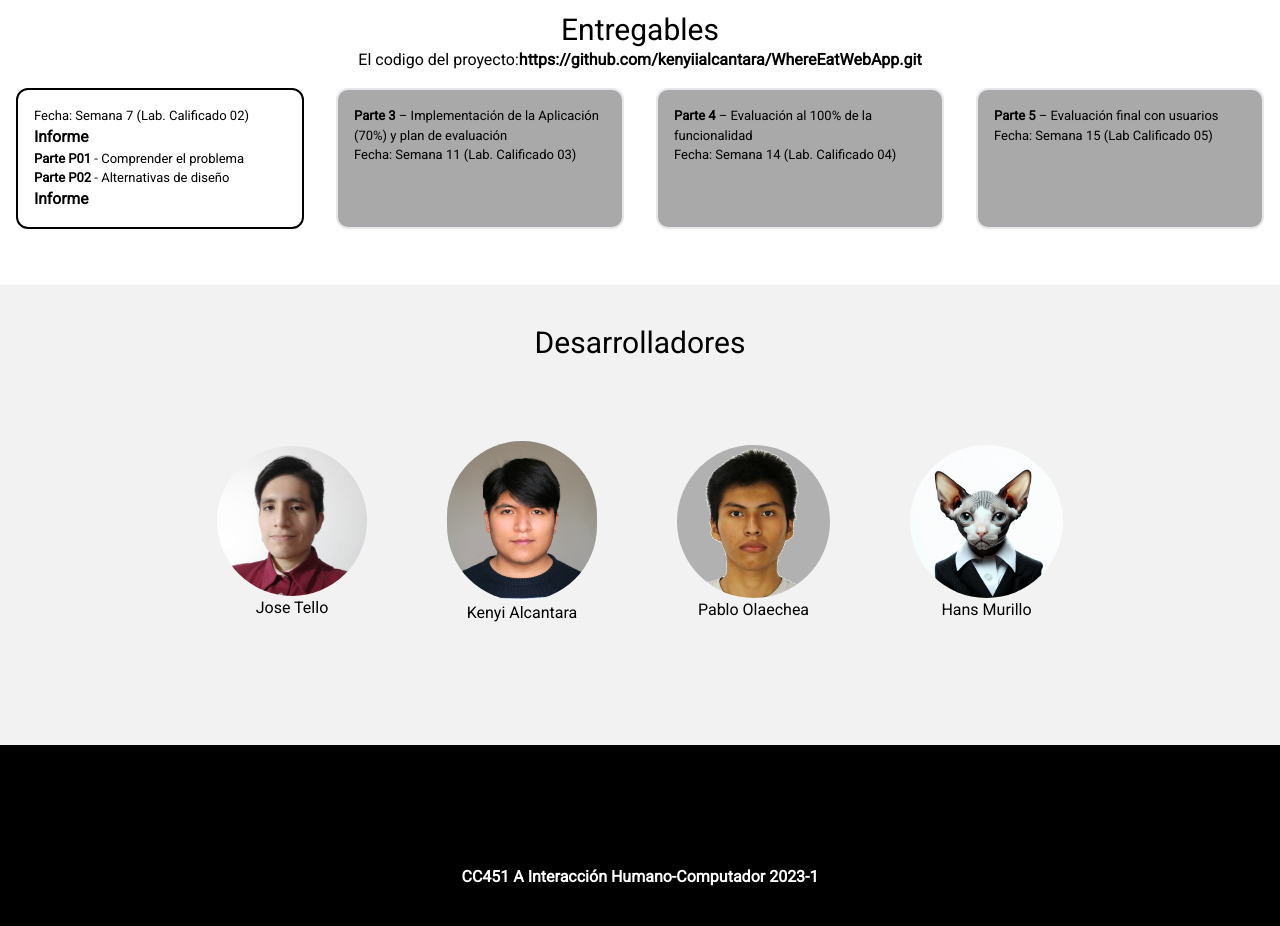
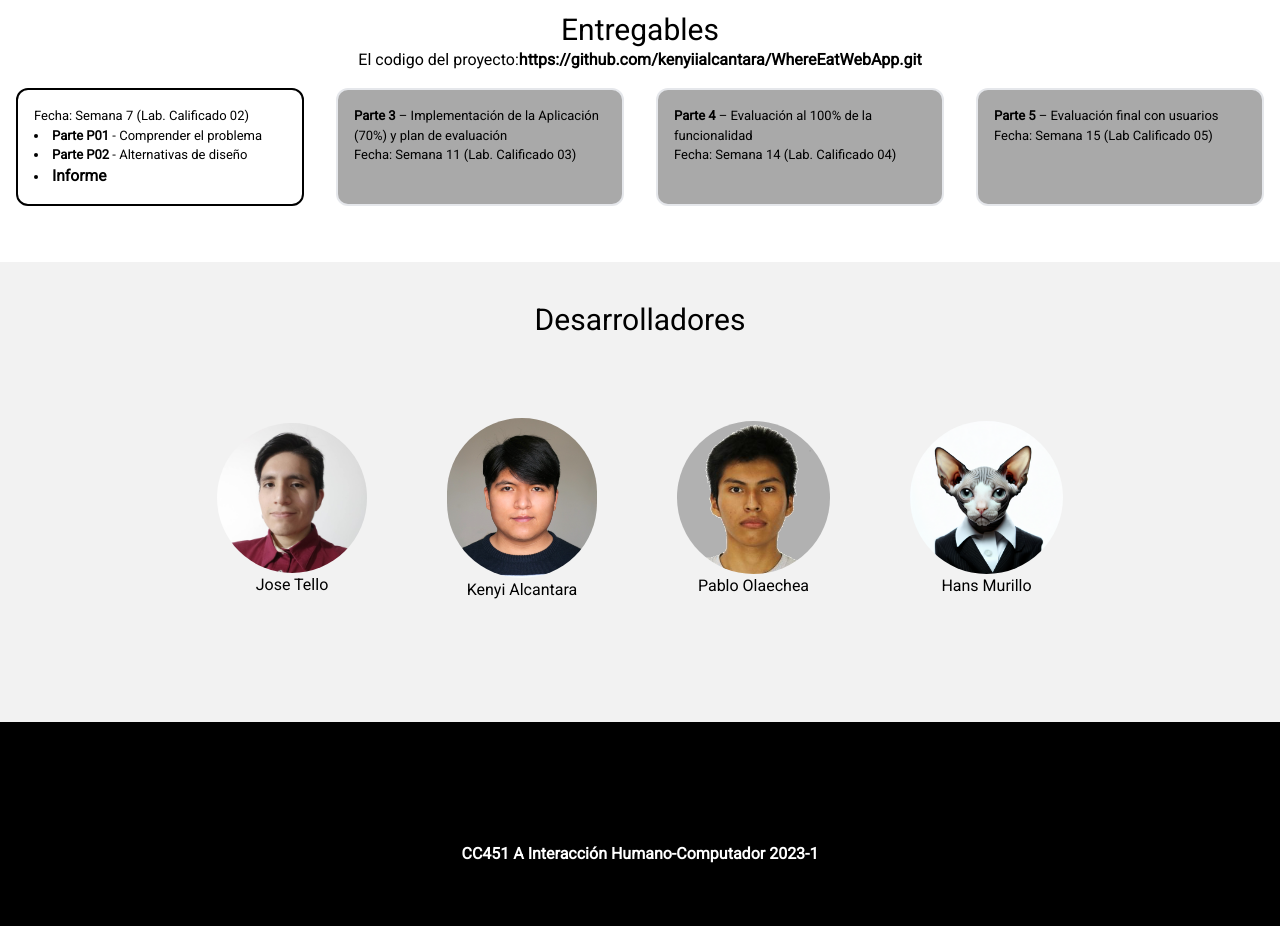
Before and after one commit to kenyiialcantara/WhereEatWebPage, a plain HTML site: page index.html in a window 1280 px wide. Shown: the part 3320-4246 px from the top of the page. Drawn offline with nearby package versions, Linux system fonts and the light colour scheme.

Commit message:
Update index.html

```diff
--- a/index.html
+++ b/index.html
@@ -210,13 +210,7 @@
         <div class="grid grid-cols-4" style="font-size: small;">
           <div class="p-4 m-4 border-2 rounded-xl" style="border-color: black;">
             Fecha: Semana 7 (Lab. Calificado 02)
-            <a
-                href="informe.html"
-                target="_blank"
-                class="font-bold"
-                style="font-size: larger;"
-                >Informe</a>
-            <ul>
+
               <li><b>Parte P01</b> - Comprender el problema</li>
               <li><b>Parte P02</b> - Alternativas de diseño</li>
               <li>
```
